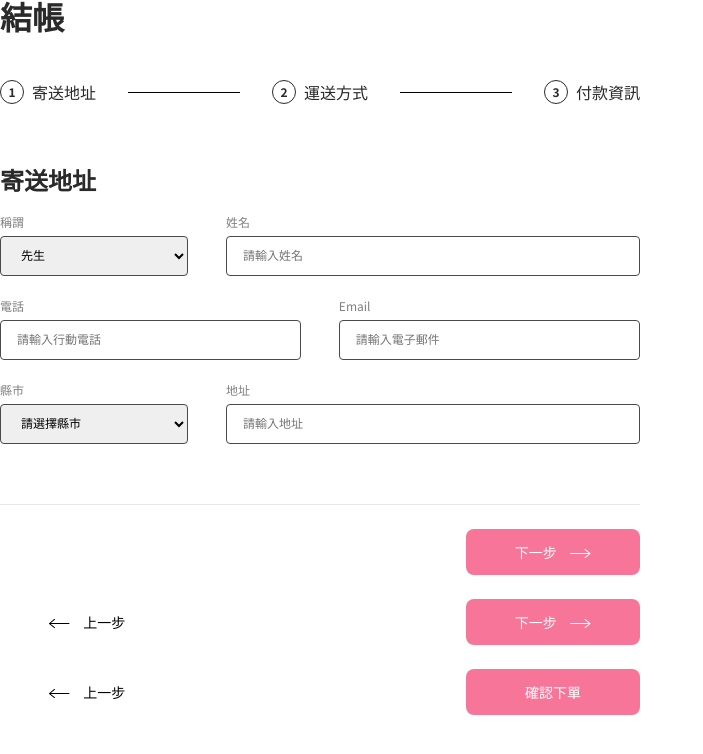
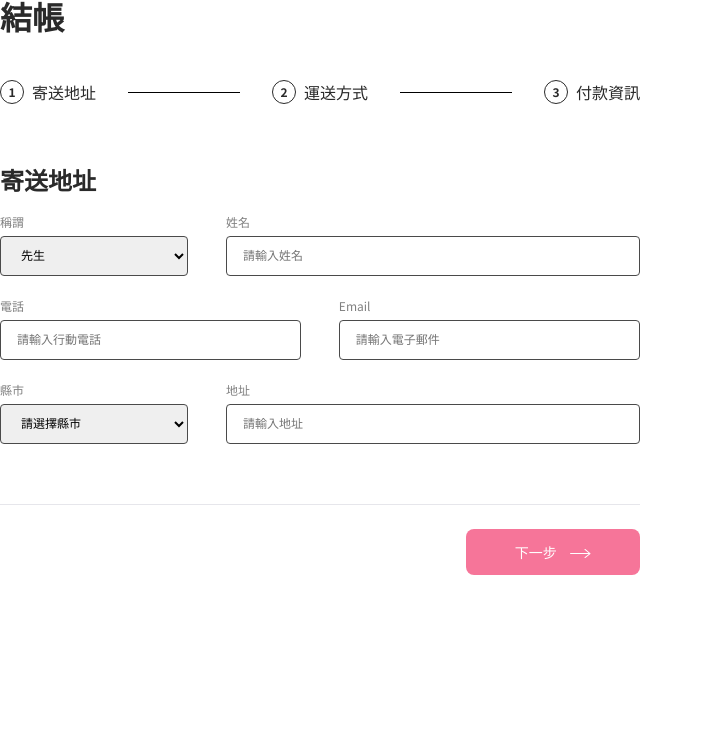
Before and after one commit to magic9701/alphashop, a React (Create React App) app: page / in a window 1280 px wide. Shown: the top 754 px of the page, without its empty margins (0-703 px from the left). Built offline with nearby package versions, Linux system fonts and the light colour scheme.

Commit message:
feat: show only one button

```diff
--- a/src/components/main/checkout/ProgressControl.jsx
+++ b/src/components/main/checkout/ProgressControl.jsx
@@ -41,7 +41,7 @@ function ProgressControl() {
       >
         <ButtonNext />
       </section>
-      <section
+      {/* <section
         className={`${styles.buttonGroup} col col-12`}
         data-phase="shipping"
       >
@@ -54,7 +54,7 @@ function ProgressControl() {
       >
         <ButtonPrevious />
         <ButtonSubmit />
-      </section>
+      </section> */}
     </section>
   );
 }
```
